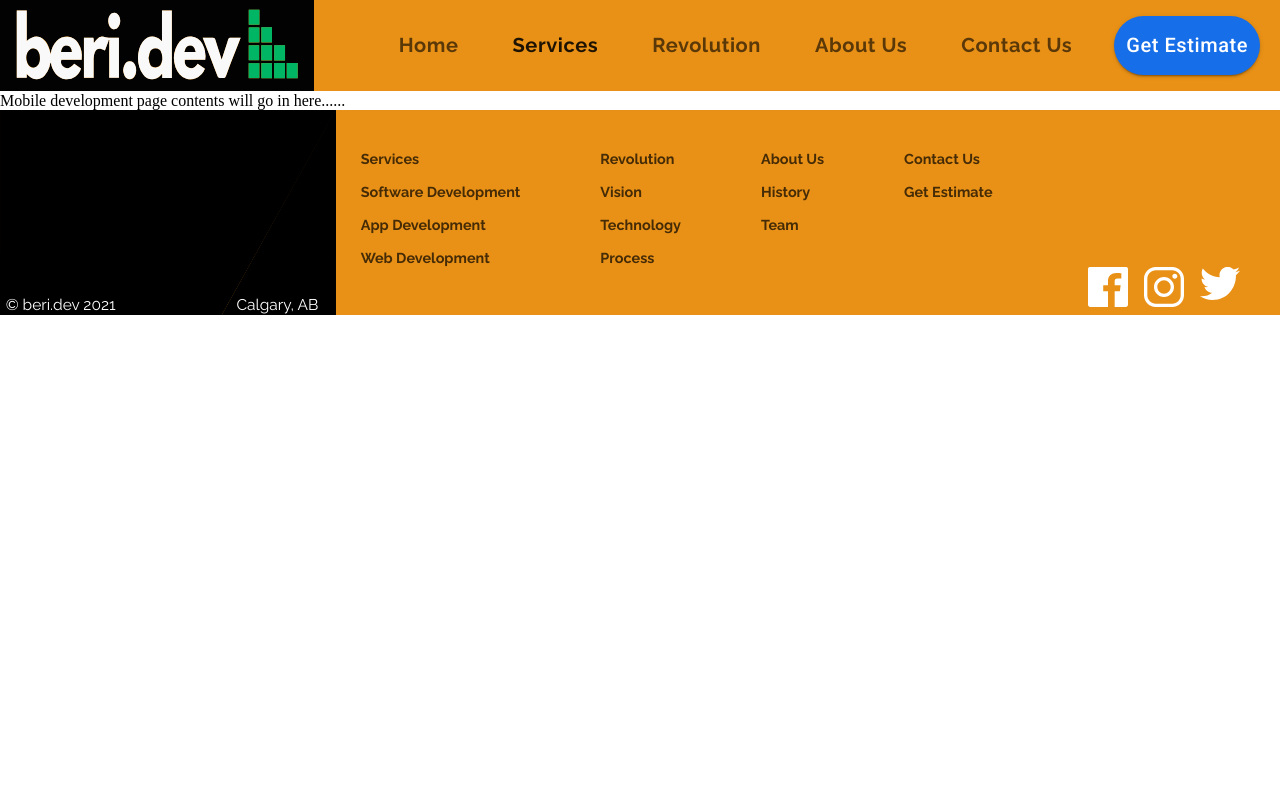
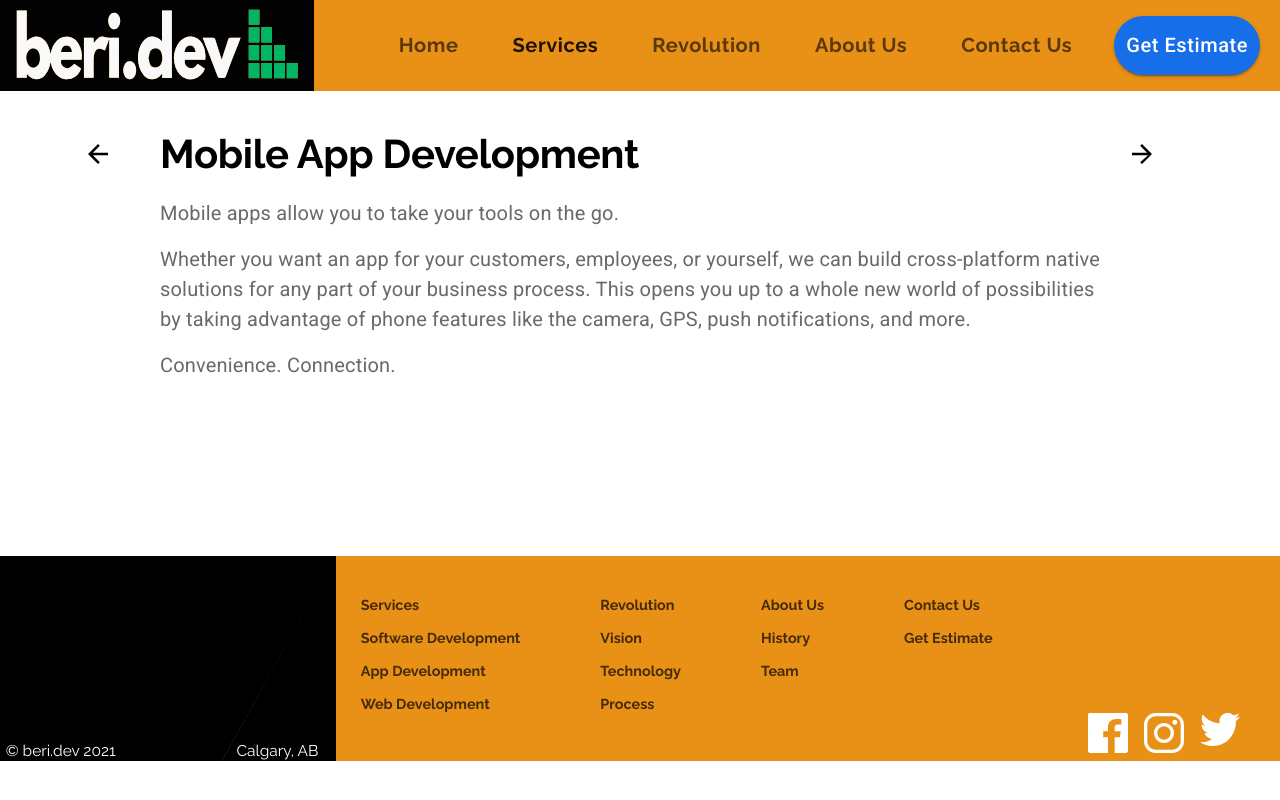
Before and after one commit to HAZberi/tech-company-website, a React (Create React App) app: page /mobileapps in a window 1280 px wide. Built offline with nearby package versions, Linux system fonts and the light colour scheme.

Commit message:
MobileApps Init

```diff
--- a/src/components/MobileApp.js
+++ b/src/components/MobileApp.js
@@ -1,7 +1,7 @@
 import React from "react";
-import {Link} from "react-router-dom";
-import Lottie from "react-lottie"
-import {makeStyles, useTheme} from "@material-ui/core/styles";
+import { Link } from "react-router-dom";
+import Lottie from "react-lottie";
+import { makeStyles, useTheme } from "@material-ui/core/styles";
 import Grid from "@material-ui/core/Grid";
 import useMediaQuery from "@material-ui/core/useMediaQuery";
 import IconButton from "@material-ui/core/IconButton";
@@ -10,22 +10,117 @@ import Hidden from "@material-ui/core/Hidden";
 import backArrow from "../assets/backArrow.svg";
 import forwardArrow from "../assets/forwardArrow.svg";
 
-const useStyles = makeStyles(theme => ({
-
+const useStyles = makeStyles((theme) => ({
+    heading: {
+        maxWidth: "60em",
+        [theme.breakpoints.down("md")]: {
+          maxWidth: "45em",
+        },
+      },
+      arrowContainer: {
+        marginTop: "0.5em",
+      },
+      arrowIcons: {
+        "&:hover": {
+          backgroundColor: "transparent",
+        },
+      },
+      rowContainer: {
+        paddingLeft: "5em",
+        paddingRight: "5em",
+        marginBottom: "10em",
+        [theme.breakpoints.down("sm")]: {
+          paddingLeft: "1.5em",
+          paddingRight: "1.5em",
+        },
+      },
 }));
 
 const MobileApps = (props) => {
   const classes = useStyles();
   const theme = useTheme();
   const smaller = useMediaQuery(theme.breakpoints.down("sm"));
-    const smallest = useMediaQuery(theme.breakpoints.down("xs"));
+  //const smallest = useMediaQuery(theme.breakpoints.down("xs"));
   const medium = useMediaQuery(theme.breakpoints.down("md"));
 
   return (
     <Grid container direction="column">
-            Mobile development page contents will go in here......
+      <Grid
+        item
+        container
+        direction="row"
+        justify={medium ? "space-around" : "center"}
+        className={classes.rowContainer}
+        style={{
+          marginTop: medium ? "1rem" : "2rem",
+        }}
+      >
+        <Hidden smDown>
+          <Grid
+            item
+            className={classes.arrowContainer}
+            style={{
+              marginRight: medium ? "1rem" : "2.5em",
+              marginLeft: medium ? "-1.5rem" : "-2.5em",
+            }}
+          >
+            <IconButton
+              className={classes.arrowIcons}
+              component={Link}
+              to="/software"
+              onClick={() => {
+                props.setValue(1);
+                props.setSelected(0);
+              }}
+            >
+              <img src={backArrow} alt="Back to Software Development Page" />
+            </IconButton>
           </Grid>
-    )
-}
+        </Hidden>
+        <Grid item container direction="column" className={classes.heading}>
+          <Grid item>
+            <Typography
+              variant="h2"
+              align={smaller ? "center" : "left"}
+              gutterBottom
+            >
+              Mobile App Development
+            </Typography>
+          </Grid>
+          <Grid item>
+            <Typography variant="body1" paragraph>
+                Mobile apps allow you to take your tools on the go.
+            </Typography>
+            <Typography variant="body1" paragraph>
+                Whether you want an app for your customers, employees, or yourself, we can build cross-platform native solutions for any part of your business process. This opens you up to a whole new world of possibilities by taking advantage of phone features like the camera, GPS, push notifications, and more.
+            </Typography>
+            <Typography variant="body1" paragraph>
+                Convenience. Connection.
+            </Typography>
+          </Grid>
+        </Grid>
+        <Hidden smDown>
+          <Grid
+            item
+            className={classes.arrowContainer}
+            style={{ marginRight: medium ? "-1.5rem" : 0 }}
+          >
+            <IconButton
+              className={classes.arrowIcons}
+              component={Link}
+              to="/websites"
+              onClick={() => {
+                props.setValue(1);
+                props.setSelected(2);
+              }}
+            >
+              <img src={forwardArrow} alt="Forward to Website Development Page" />
+            </IconButton>
+          </Grid>
+        </Hidden>
+      </Grid>
+    </Grid>
+  );
+};
 
 export default MobileApps;
```
Also changed, not shown: 1 other file (tests, documents, lock files or other folders). Lines whose indentation alone changed are shown as unchanged.
